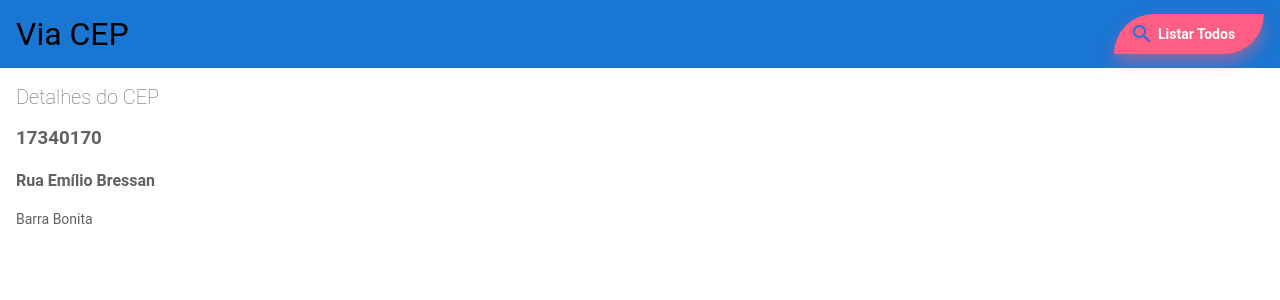
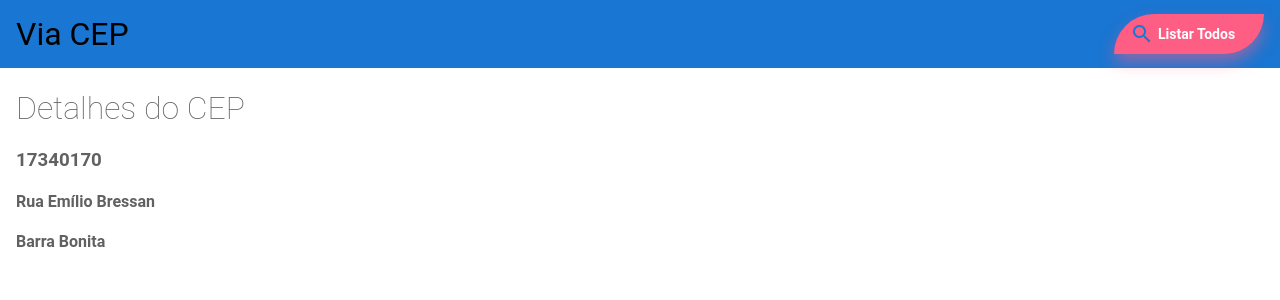
Before and after one commit to felipebonadio/viacepAngular, an Angular app: page /ceps/17340170 in a window 1280 px wide. Shown: the top 300 px of the page. Built offline with nearby package versions, Linux system fonts and the light colour scheme.

Commit message:
1 file modified

```diff
--- a/src/app/cep/cep.component.html
+++ b/src/app/cep/cep.component.html
@@ -1,7 +1,7 @@
-<h2>Detalhes do CEP</h2>
+<h1>Detalhes do CEP</h1>
 
 <div *ngIf="cep">
   <h3>{{ cep.cep }}</h3>
   <h4>{{ cep.logradouro }}</h4>
-  <p>{{ cep.localidade }}</p>
+  <h4>{{ cep.localidade }}</h4>
 </div>
```
